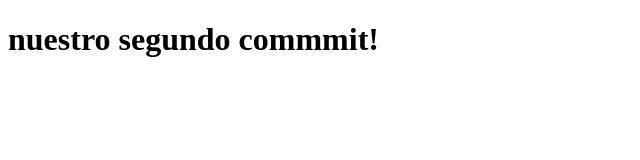
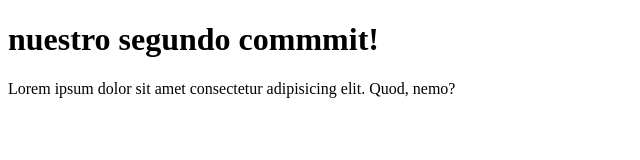
Before and after one commit to EzequielGonza/Rolling_clase2git, a plain HTML site: page index.html in a window 1280 px wide. Shown: the whole page, without its empty margins (0-640 px from the left). Drawn offline with Linux system fonts and the light colour scheme.

Commit message:
agregue un parrafo

```diff
--- a/index.html
+++ b/index.html
@@ -8,6 +8,7 @@
 </head>
 <body>
     <h1>nuestro segundo commmit!</h1>
+    <p>Lorem ipsum dolor sit amet consectetur adipisicing elit. Quod, nemo?</p>
 
 </body>
 </html>
```
